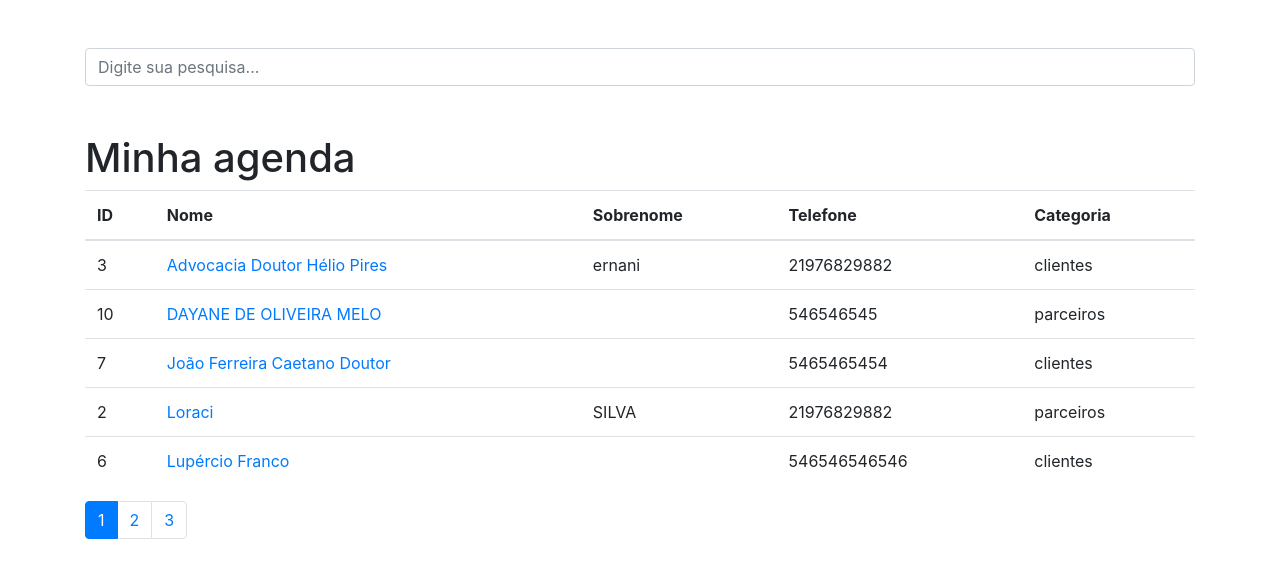
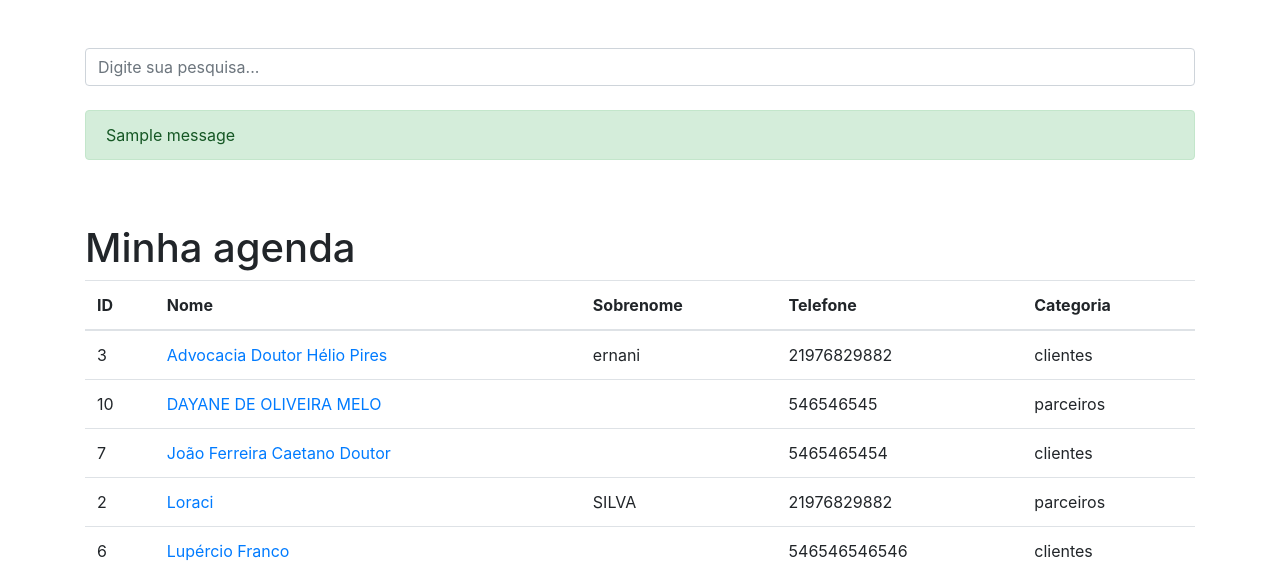
Before and after one commit to sanss021/projeto-agenda-ceperj, a Django app: page / in a window 1280 px wide. Shown: the part 56-630 px from the top of the page. Run offline with Django 3.2, Linux system fonts and the light colour scheme; data comes from the database, SQL or seed files in the repository; one stand-in notice (Sample message) is shown; some libraries are stand-ins or nearby versions.

Commit message:
adicionando mensagens

```diff
--- a/contatos/views.py
+++ b/contatos/views.py
@@ -1,12 +1,12 @@
-from django.shortcuts import render, get_object_or_404
+from django.shortcuts import redirect, render, get_object_or_404
 from .models import Contato
 from django.core.paginator import Paginator
 from django.http import Http404
 from django.db.models import Q, Value
 from django.db.models.functions import Concat
+from django.contrib import messages
 
 def index(request):
-	# var = model.objects.order_by('-data_criacao')
 	contatos = Contato.objects.order_by('nome').filter(mostrar=True)
 	paginator = Paginator(contatos, 5)
 	page = request.GET.get('p')
@@ -32,6 +32,10 @@ def ver_contato(request, contato_id):
 def busca(request):
 	termo = request.GET.get('termo')
 
+	if not termo:
+		messages.add_message(request, messages.ERROR, 'Este campo não pode ficar vazio.')
+		return redirect('index')
+
 	campos = Concat('nome', Value(''), 'sobrenome')
 
 	contatos = Contato.objects.annotate(
--- a/templates/base.html
+++ b/templates/base.html
@@ -36,10 +36,10 @@
                      id="search-input"
                      placeholder="Digite sua pesquisa..."
                      name="termo">
+                    {% include 'parciais/_messages.html' %}
             </div>
           </div>
         </form>
-
         {% block conteudo %}{% endblock %}
 
       </div>
--- /dev/null
+++ b/templates/parciais/_messages.html
@@ -0,0 +1,6 @@
+{% if messages %}
+<br>
+    {% for message in messages %}
+        <div class="alert {{ message.tags }}" role="alert">{{ message }}</div>
+    {% endfor %}
+{% endif %}
```
Also changed, not shown: agenda/settings.py (+9 -0 lines).
